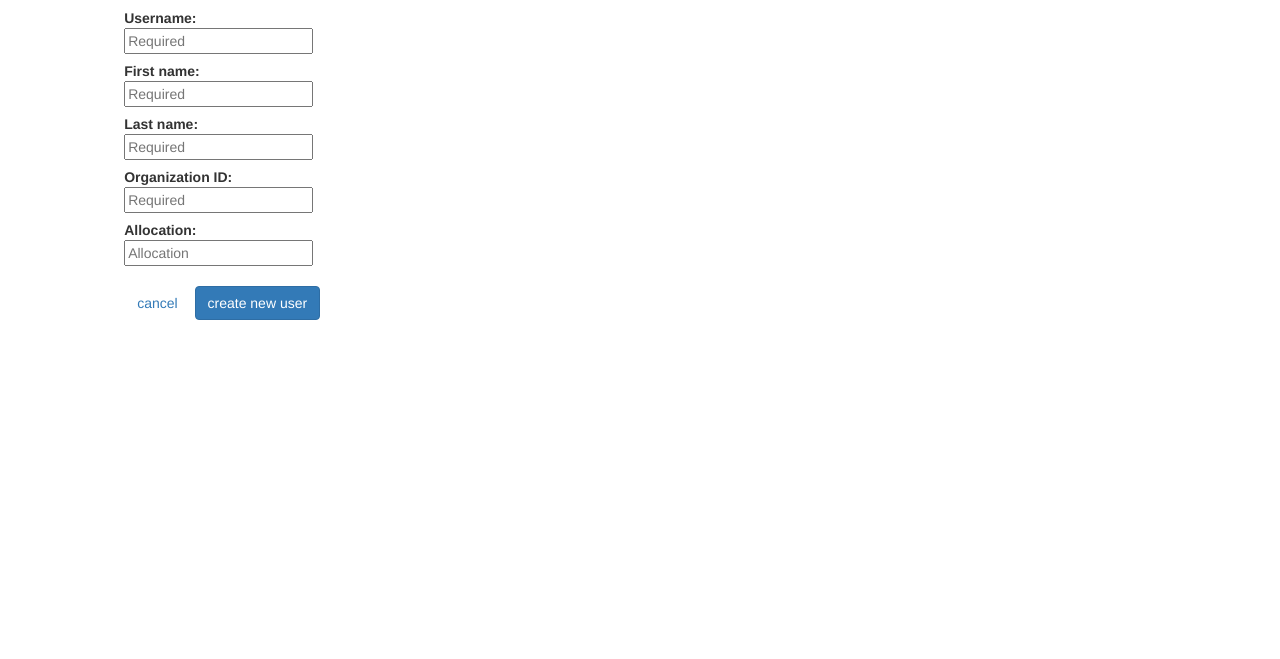
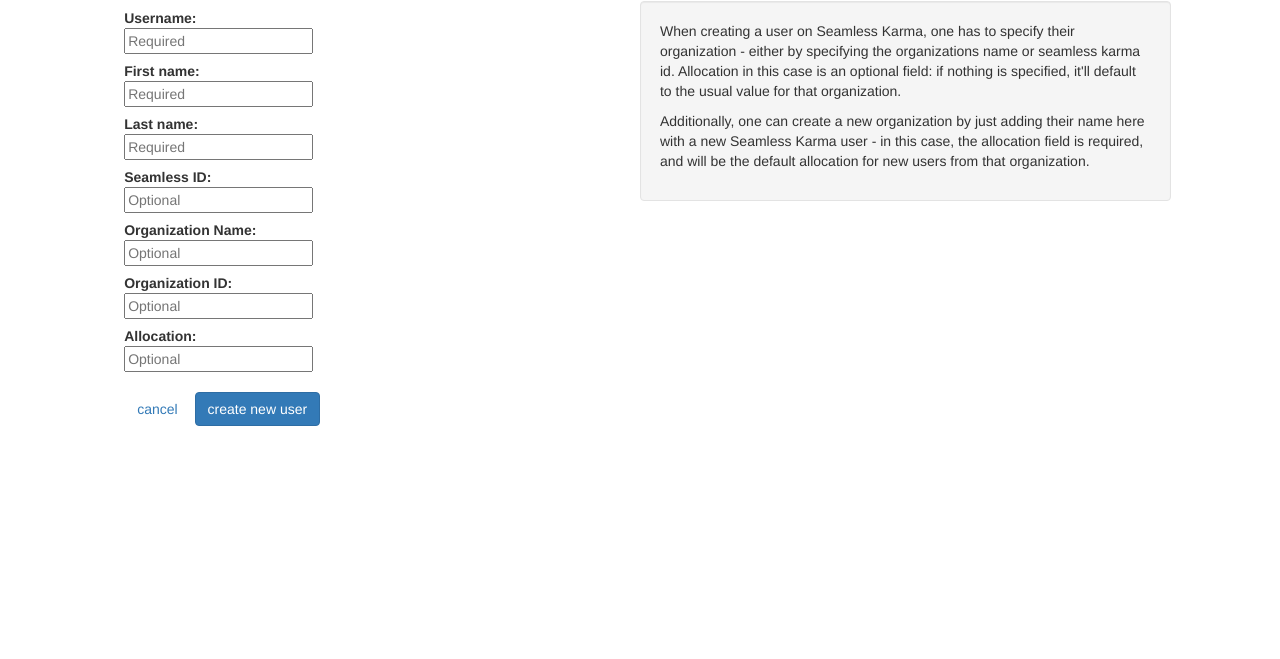
Before and after one commit to daseinphil/seamless-karma-client, a plain HTML site: page app/index.html at #/user-creation in a window 1280 px wide. Shown: the part 141-800 px from the top of the page. Drawn offline with nearby package versions, Linux system fonts and the light colour scheme.

Commit message:
added directions and additional forms to new users form

```diff
--- a/app/partials/user-create.html
+++ b/app/partials/user-create.html
@@ -1,5 +1,6 @@
-<div class="container">
   <h1>Create a new user</h1>
+<div class="row-fluid">
+<div class="col-md-6">
   <form novalidate="novalidate" class="form-horizontal">
     <div class="control-group">
       <label class="control-label" for="inputUsername">Username:</label>
@@ -25,16 +26,30 @@
     </div>
 
     <div class="control-group">
+      <label class="control-label" for="inputSeamlessId">Seamless ID:</label>
+      <div class="controls">
+        <input type="text" id="inputLastName" ng-model="user.last_name" placeholder="Optional"/>
+      </div>
+     </div>
+
+    <div class="control-group">
+      <label class="control-label" for="inputOrganization">Organization Name:</label>
+      <div class="controls">
+        <input type="text" id="inputOrganization" ng-model="user.organization" placeholder="Optional"/>
+      </div>
+    </div>
+
+    <div class="control-group">
       <label class="control-label" for="inputOrganizationId">Organization ID:</label>
       <div class="controls">
-        <input type="text" id="inputOrganizationId" ng-model="user.organization_id" placeholder="Required"/>
+        <input type="text" id="inputOrganizationId" ng-model="user.organization_id" placeholder="Optional"/>
       </div>
     </div>
 
     <div class="control-group">
       <label class="control-label" for="inputAllocation">Allocation:</label>
       <div class="controls">
-	<input type="text" id="inputAllocation" ng-model="user.allocation" placeholder="Allocation"/>
+	<input type="text" id="inputAllocation" ng-model="user.allocation" placeholder="Optional"/>
       </div>
     </div>
 
@@ -47,3 +62,8 @@
     </div>
   </form>
 </div>
+
+<div class="col-md-6 well">
+<p>When creating a user on Seamless Karma, one has to specify their organization - either by specifying the organizations name or seamless karma id. Allocation in this case is an optional field: if nothing is specified, it'll default to the usual value for that organization.</p>
+<p>Additionally, one can create a new organization by just adding their name here with a new Seamless Karma user - in this case, the allocation field is required, and will be the default allocation for new users from that organization.</p>
+</div>
```
